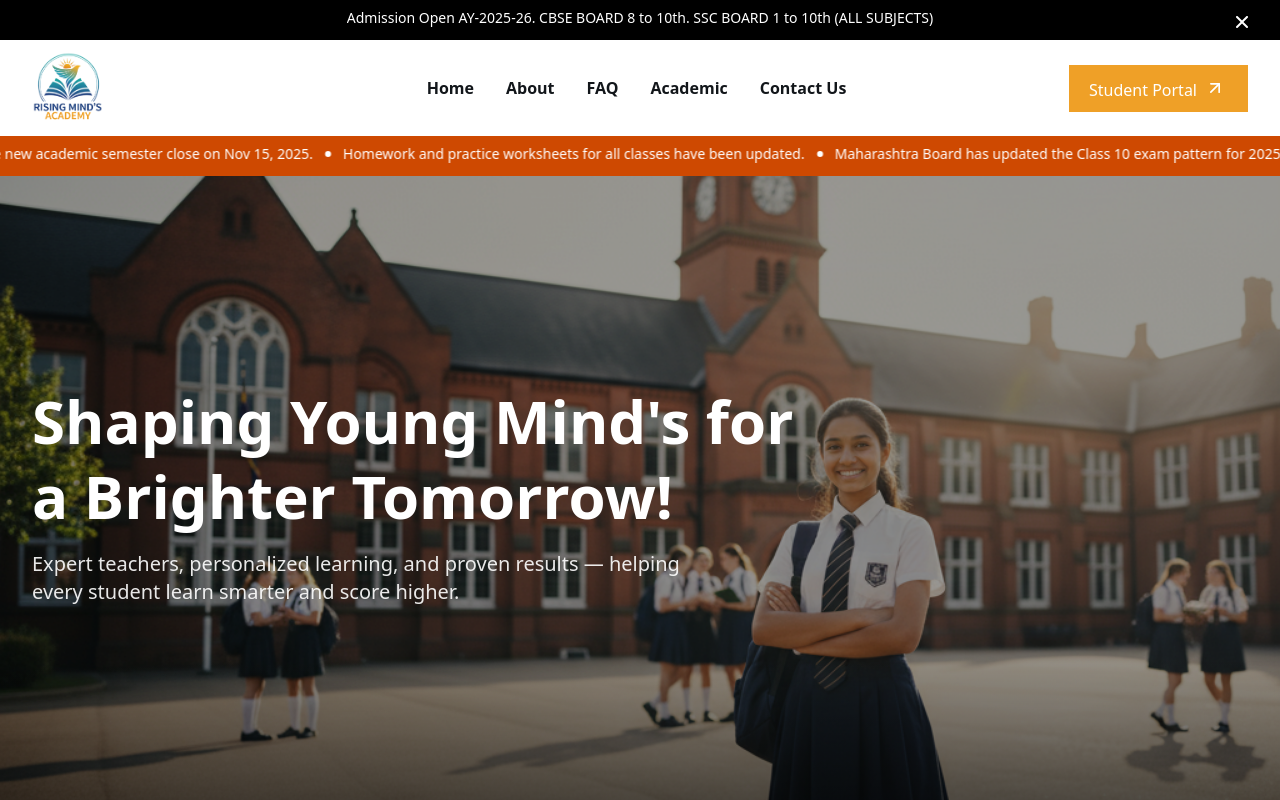
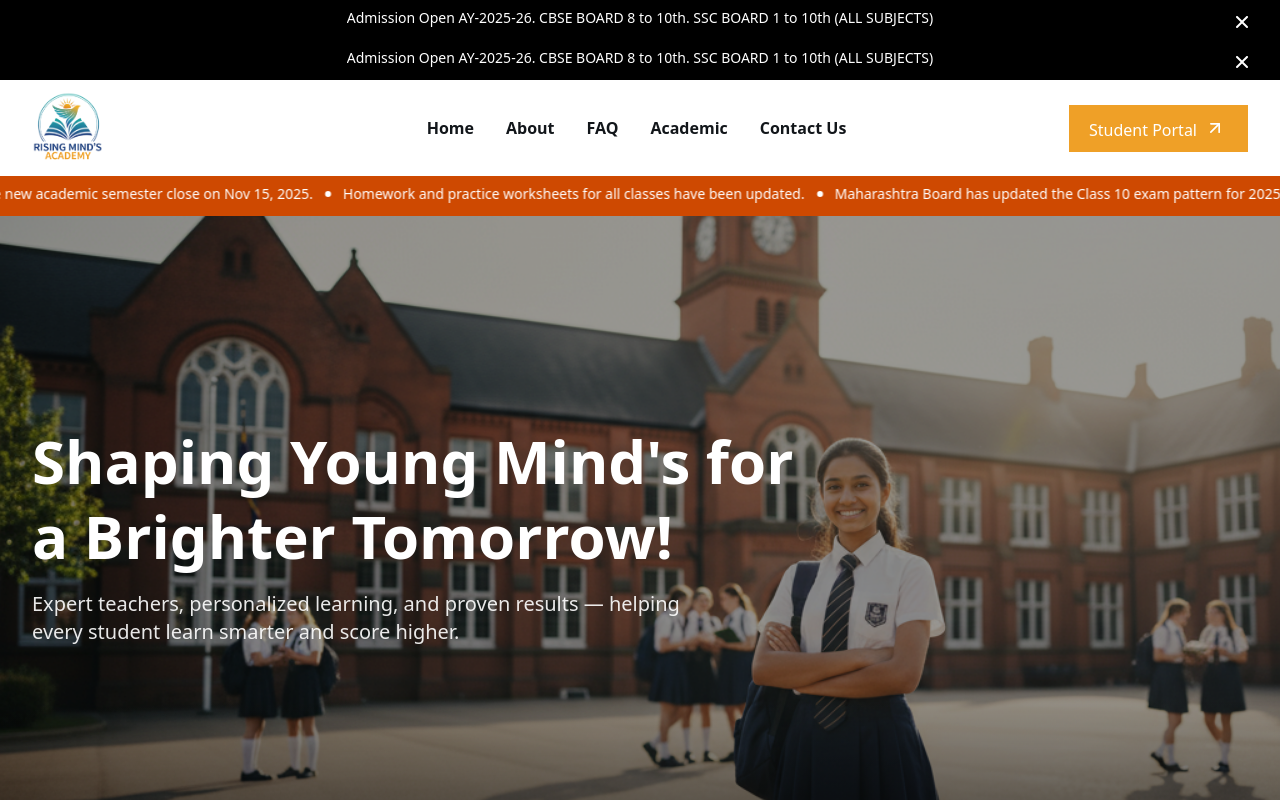
Before and after one commit to amaan-10/rising-minds-academy, a Next.js app: page / in a window 1280 px wide. Shown: the top 800 px of the page. Built offline with nearby package versions, Linux system fonts and the light colour scheme.

Commit message:
update page

```diff
--- a/src/app/about/page.tsx
+++ b/src/app/about/page.tsx
@@ -1,3 +1,4 @@
+"use client";
 import About from "@/components/About";
 import Footer from "@/components/Footer";
 import Header from "@/components/Header";
@@ -7,7 +8,7 @@ const AboutPage = () => {
   return (
     <div>
       <Header />
-      <About />
+      <About isAbout={true} />
       <Footer />
     </div>
   );
--- a/src/app/faq/page.tsx
+++ b/src/app/faq/page.tsx
@@ -1,10 +1,23 @@
+"use client";
 import FAQ from "@/components/FAQ";
 import Footer from "@/components/Footer";
 import Header from "@/components/Header";
 import Image from "next/image";
-import React from "react";
+import React, { useRef } from "react";
+import { easeInOut, motion } from "framer-motion";
+
+const variants = {
+  hidden: { opacity: 0, filter: "blur(4px)" },
+  visible: (i: number) => ({
+    y: 0,
+    opacity: 1,
+    filter: "blur(0px)",
+    transition: { delay: i * 0.025, duration: 0.25, ease: easeInOut },
+  }),
+};
 
 const FAQPage = () => {
+  const ref = useRef(null);
   return (
     <div>
       <Header />
@@ -15,21 +28,59 @@ const FAQPage = () => {
           </h6>
         </div>
         <div className="flex-none h-auto max-w-[60%] relative whitespace-pre-wrap w-full wrap-break-word">
-          <h1 className="text-5xl md:text-[68px] font-medium leading-tight tracking-tight text-[#12161a]">
-            Smart Learning Begins With the Right Guidance
-          </h1>
+          <motion.h1
+            ref={ref}
+            initial="hidden"
+            whileInView="visible"
+            viewport={{ once: true, amount: 0.1 }}
+            className="text-5xl md:text-[68px] font-medium leading-tight tracking-tight text-[#12161a]"
+          >
+            {"Smart Learning Begins With the Right Guidance"
+              .split("")
+              .map((word, i) => (
+                <motion.span
+                  key={`${word}-${i}`}
+                  variants={variants}
+                  custom={i}
+                >
+                  {word}
+                </motion.span>
+              ))}
+          </motion.h1>
         </div>
         <div className="flex-none h-auto max-w-[635px] relative whitespace-pre-wrap w-full wrap-break-word">
-          <p className="flex flex-col text-lg md:text-xl text-[#3b3b3b] w-full">
+          <motion.p
+            initial={{ opacity: 0, y: 20 }}
+            whileInView={{ opacity: 1, y: 0 }}
+            transition={{
+              type: "spring",
+              stiffness: 80,
+              damping: 12,
+              delay: 1.2,
+            }}
+            viewport={{ once: true, amount: 0.1 }}
+            className="flex flex-col text-lg md:text-xl text-[#3b3b3b] w-full"
+          >
             We bring focused teaching, effective strategies, and personalized
             support to help Class 1-10 students build strong fundamentals and
             achieve outstanding results in CBSE and Maharashtra Board exams.
-          </p>
+          </motion.p>
         </div>
       </div>
       <section className="flex flex-row justify-center items-center flex-none gap-0 h-min overflow-clip pb-[130px] relative w-full">
         <div className="flex flex-row justify-start items-start flex-1 gap-[110px] h-min max-w-[1400px] overflow-visible px-[50px] relative">
-          <div className="flex-1 h-[503px] max-w-[530px] overflow-clip relative w-full">
+          <motion.div
+            initial={{ opacity: 0, y: 20 }}
+            whileInView={{ opacity: 1, y: 0 }}
+            transition={{
+              type: "spring",
+              stiffness: 80,
+              damping: 12,
+              delay: 0.2,
+            }}
+            viewport={{ once: true, amount: 0.1 }}
+            className="flex-1 h-[503px] max-w-[530px] overflow-clip relative w-full"
+          >
             <div className="absolute inset-0">
               <Image
                 decoding="auto"
@@ -41,7 +92,7 @@ const FAQPage = () => {
                 className="block w-full h-full rounded-inherit object-cover object-[0%_30%]"
               />
             </div>
-          </div>
+          </motion.div>
           <div className="relative h-auto w-1/2">
             <FAQ />
           </div>
--- a/src/app/page.tsx
+++ b/src/app/page.tsx
@@ -1,20 +1,56 @@
+"use client";
 import About from "@/components/About";
 import Faculty from "@/components/Faculty";
 import Footer from "@/components/Footer";
 import Header from "@/components/Header";
 import Hero from "@/components/Hero";
 import Testimonials from "@/components/Testimonials";
-import Image from "next/image";
+import { useState } from "react";
 
 export default function Home() {
+  const [isOpen, setIsOpen] = useState(true);
+
+  if (!isOpen) return null;
   return (
-    <main>
+    <div>
+      <section id="banner" className="w-full bg-black">
+        <div className="relative flex items-center justify-center py-1">
+          {/* Text */}
+          <div className="relative h-8 overflow-hidden">
+            <div className="flex items-center gap-3 h-8">
+              <div className="h-6 shrink-0">
+                <div className="flex items-center gap-3 text-sm font-medium text-white">
+                  <span className="w-full text-center">
+                    Admission Open AY-2025-26. CBSE BOARD 8 to 10th. SSC BOARD 1
+                    to 10th (ALL SUBJECTS)
+                  </span>
+                </div>
+              </div>
+            </div>
+          </div>
+
+          {/* Close Button */}
+          <button
+            onClick={() => setIsOpen(false)}
+            className="absolute right-8 h-3 w-3 text-white cursor-pointer"
+            aria-label="Close notification"
+          >
+            <svg
+              xmlns="http://www.w3.org/2000/svg"
+              viewBox="0 0 384 512"
+              fill="white"
+            >
+              <path d="M55.1 73.4c-12.5-12.5-32.8-12.5-45.3 0s-12.5 32.8 0 45.3L147.2 256 9.9 393.4c-12.5 12.5-12.5 32.8 0 45.3s32.8 12.5 45.3 0L192.5 301.3 329.9 438.6c12.5 12.5 32.8 12.5 45.3 0s12.5-32.8 0-45.3L237.8 256 375.1 118.6c12.5-12.5 12.5-32.8 0-45.3s-32.8-12.5-45.3 0L192.5 210.7 55.1 73.4z" />
+            </svg>
+          </button>
+        </div>
+      </section>
       <Header />
       <Hero />
       <About />
       <Testimonials />
       <Faculty />
       <Footer />
-    </main>
+    </div>
   );
 }
```
